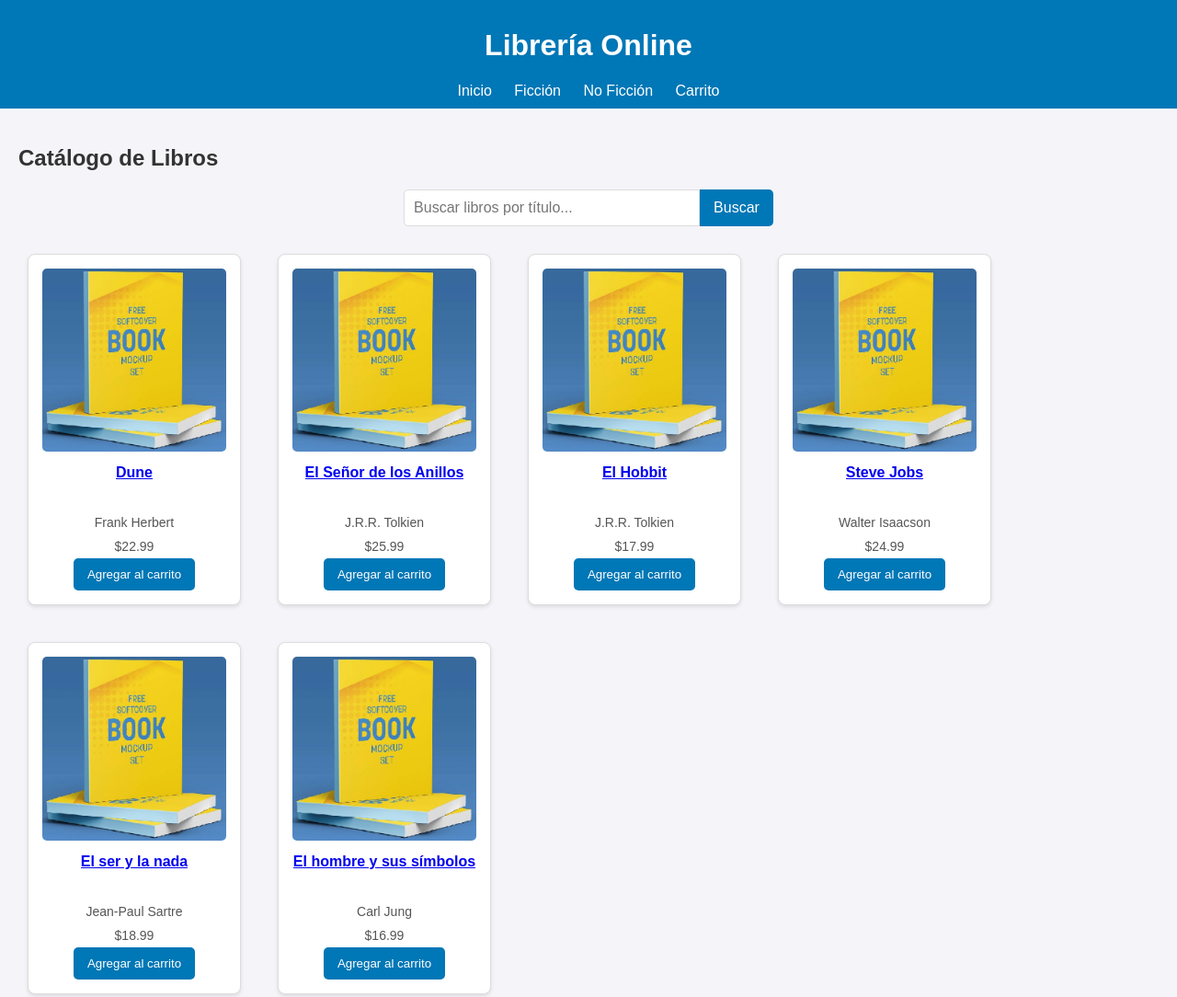
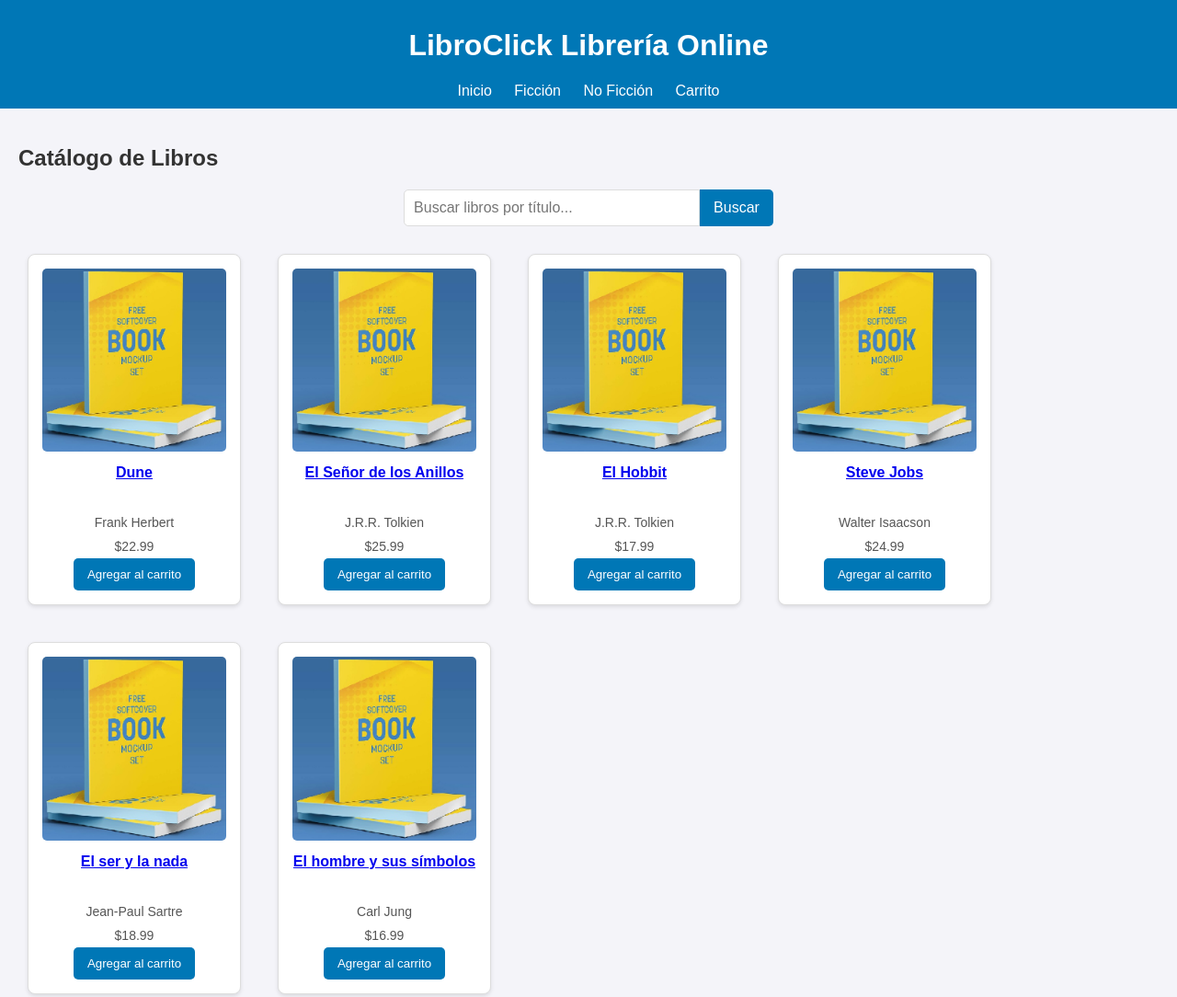
Before and after one commit to devFerC/LibroClick, a plain HTML site: page index.html in a window 1280 px wide. Shown: the whole page at 92% size. Drawn offline with Linux system fonts and the light colour scheme.

Commit message:
change index title

```diff
--- a/index.html
+++ b/index.html
@@ -4,11 +4,11 @@
   <meta charset="UTF-8">
   <meta name="viewport" content="width=device-width, initial-scale=1.0">
   <link rel="stylesheet" href="css/styles.css">
-  <title>Librería Online</title>
+  <title>LibroClick</title>
 </head>
 <body class="index">
   <header>
-    <h1>Librería Online</h1>
+    <h1>LibroClick Librería Online</h1>
     <nav>
       <a href="index.html">Inicio</a>
       <a href="categoria-ficcion.html">Ficción</a>
```
